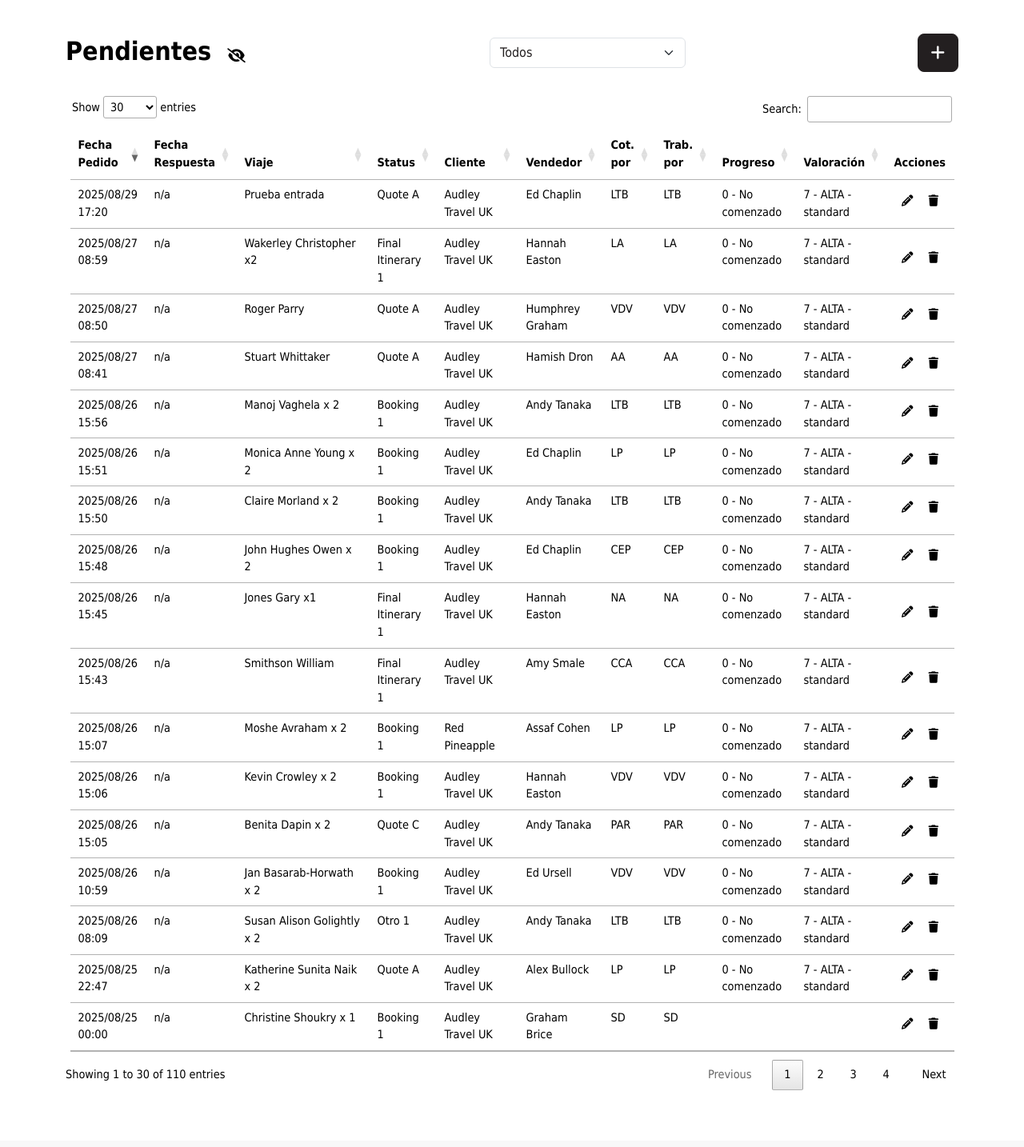
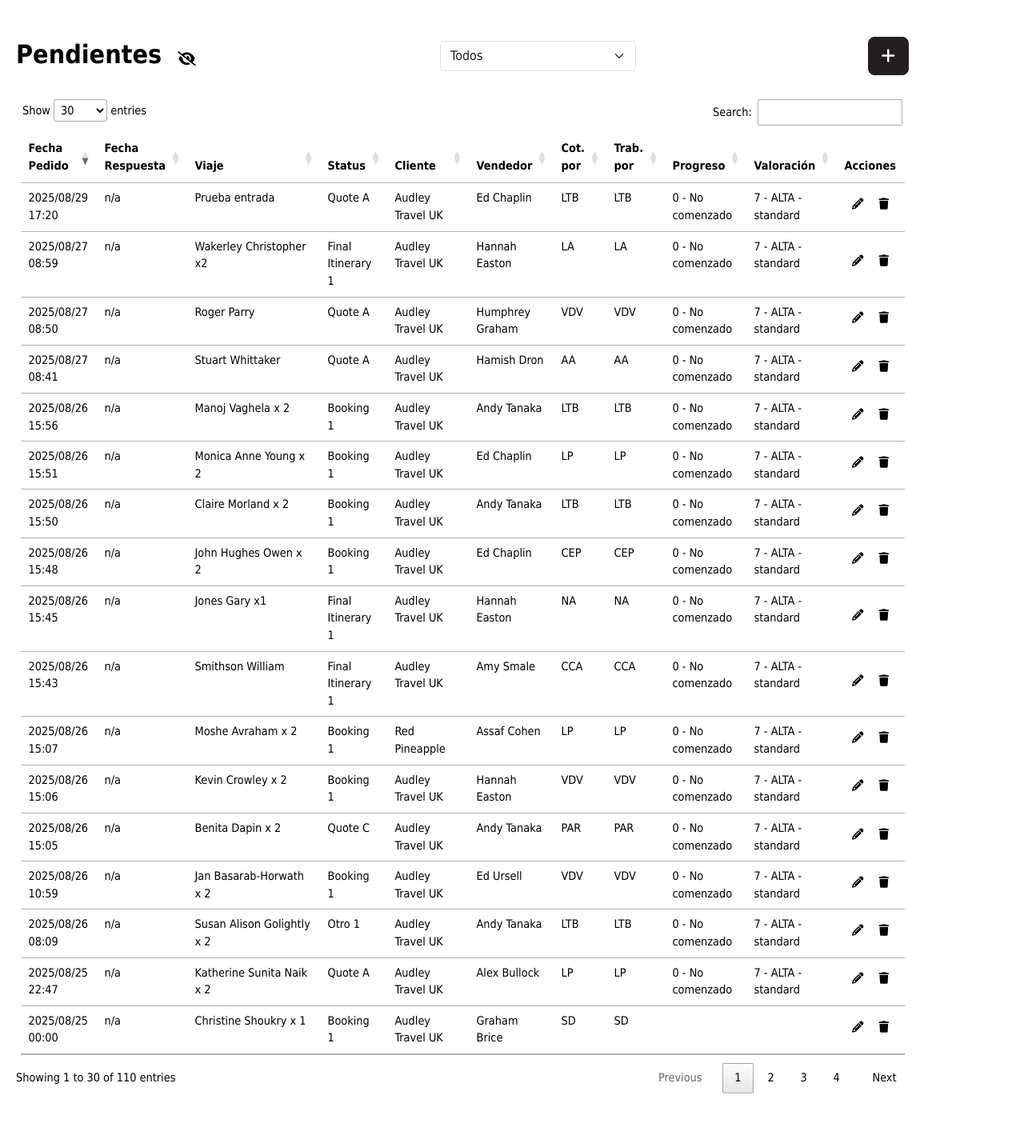
Before and after one commit to DianaCapellino/intranet, a Django app: page /entries in a window 1280 px wide. Shown: the part 70-1504 px from the top of the page at 80% size. Before the commit the page ends 1433 px from the top, so only its background shows below. Run offline with Django 4.2, Linux system fonts and the light colour scheme; a user stored in the database is signed in; data comes from the database, SQL or seed files in the repository; both versions use the stored data as it was after the commit; some libraries are stand-ins or nearby versions.

Commit message:
Arranging margins at digital ocean

```diff
--- a/intranet/templates/intranet/layout.html
+++ b/intranet/templates/intranet/layout.html
@@ -93,9 +93,9 @@
     <br>
     <br>
     <br>
-    <div class="m-1">
-    {% block body %}
-    {% endblock %}
+    <div class="container m-2">
+      {% block body %}
+      {% endblock %}
     </div>
     <br>
     <script src="https://kit.fontawesome.com/6f082d5aab.js" crossorigin="anonymous"></script>
--- a/intranet/templates/intranet/pendings.html
+++ b/intranet/templates/intranet/pendings.html
@@ -2,7 +2,6 @@
 
 {% block body %}
 <div id="entry_list">
-    <div class="container">
     <br>
     <div class="d-flex align-items-center justify-content-between">
         <div>
@@ -154,6 +153,5 @@
         </div>
     </div>
 </div>
-</div>
 <br>
 {% endblock %}
--- a/intranet/templates/intranet/trips.html
+++ b/intranet/templates/intranet/trips.html
@@ -108,7 +108,6 @@
 </div>
 
 <div id="trip_list">
-
     <br>
     <div class="d-flex align-items-center justify-content-between">
         <h2>Viajes</h2>
@@ -551,7 +550,6 @@
             </div>
         </div>
     </div>
-
 </div>
 <br>
 {% endblock %}
```
Also changed, not shown: db.sqlite3. Lines whose indentation alone changed are shown as unchanged.
